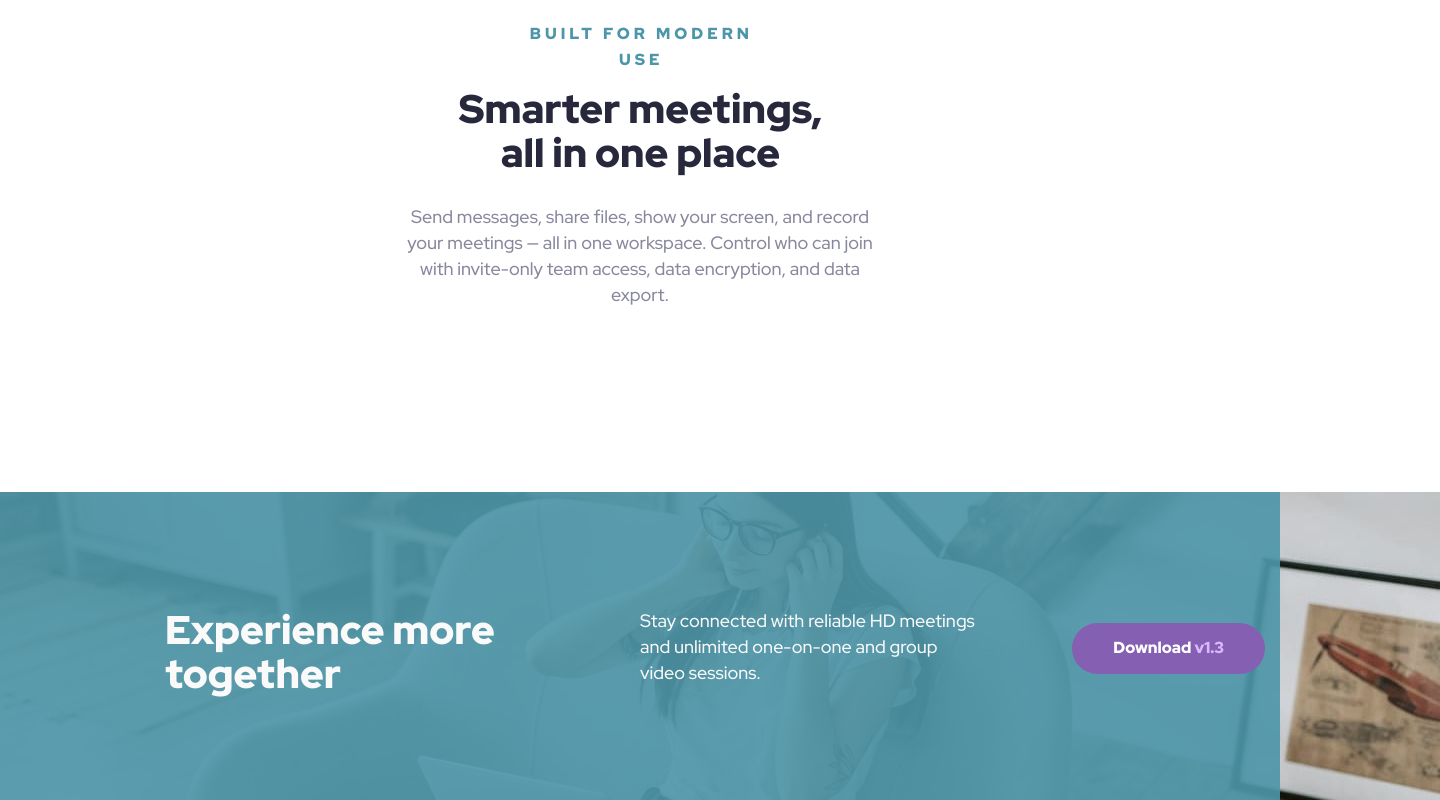
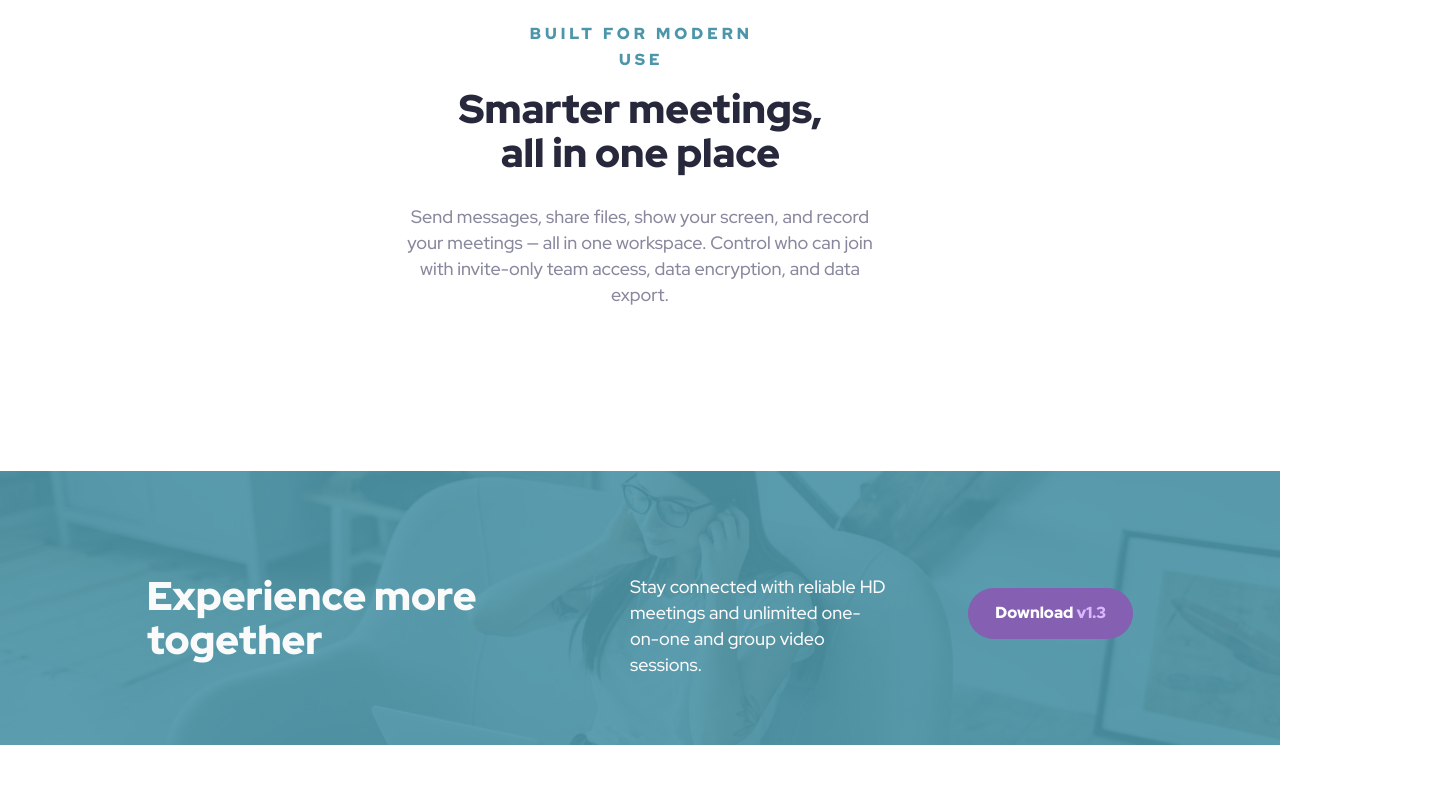
Before and after one commit to dialectrical/meet-landing-page, a React (Create React App) app: page / in a window 1280 px wide. Shown: the part 1086-1886 px from the top of the page, 1440 px wide, since content can reach past the window. After the commit the page ends 1831 px from the top, so only its background shows below. Built offline with nearby package versions, Linux system fonts and the light colour scheme.

Commit message:
fix: add relative units to Footer

```diff
--- a/src/components/styles/StyledFooterContainer.js
+++ b/src/components/styles/StyledFooterContainer.js
@@ -3,26 +3,28 @@ import styled from "styled-components";
 export const StyledFooterContainer = styled.div`
   display: flex;
   flex-direction: row;
-  width: 1440px;
-  height: 308px;
-  margin-top: 184px;
+  width: 100vw;
+  height: 34.22vh;
+  margin-top: 20.44vh;
   img {
+    width: 100%;
+    height: 34.22vh;
     position: absolute;
     z-index: -1;
   }
   div {
     position: absolute;
-    height: 308px;
-    width: 100%;
+    height: 34.22vh;
+    width: 100vw;
     position: absolute;
     background-color: #4d96a9;
     opacity: 0.9;
     z-index: 0;
   }
   h3 {
-    width: 350px;
-    height: 88px;
-    margin: 116px 125px 104px 165px;
+    width: 34.3vw;
+    height: 9.77vh;
+    margin: 12.89vh 8.68vw 11.56vh 11.46vw;
     font-size: 40px;
     line-height: 44px;
     font-weight: 900;
@@ -30,9 +32,9 @@ export const StyledFooterContainer = styled.div`
     z-index: 1;
   }
   p {
-    width: 340px;
-    height: 78px;
-    margin: 116px 0px 114px 0px;
+    width: 23.61vw;
+    height: 8.67vh;
+    margin: 8.06vw 0 7.82vw 0;
     font-size: 18px;
     line-height: 26px;
     font-weight: 500;
@@ -40,7 +42,7 @@ export const StyledFooterContainer = styled.div`
     z-index: 1;
   }
   button {
-    margin: 131px 165px 119px 92px;
+    margin: 14.56vh 11.46vw 13.22vh 6.39vw;
     background-color: #855fb1;
     z-index: 1;
     span {
```
